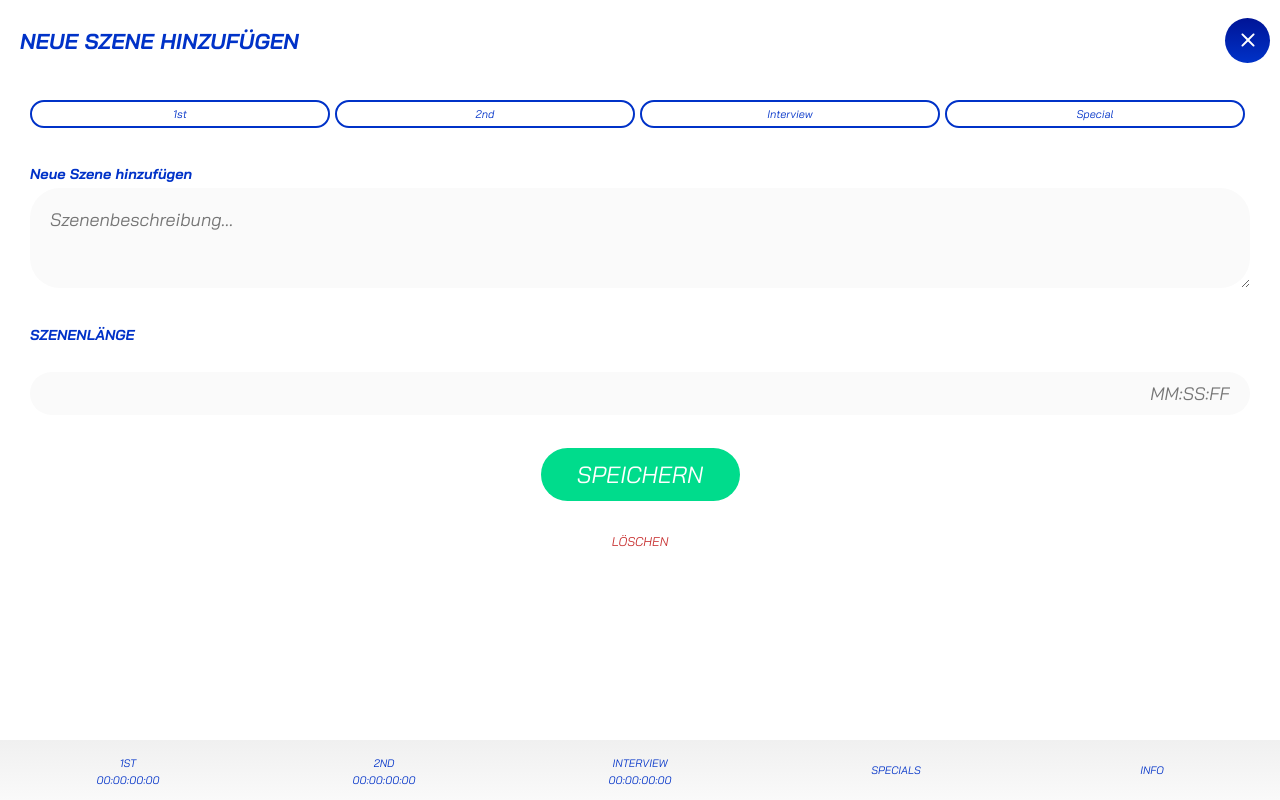
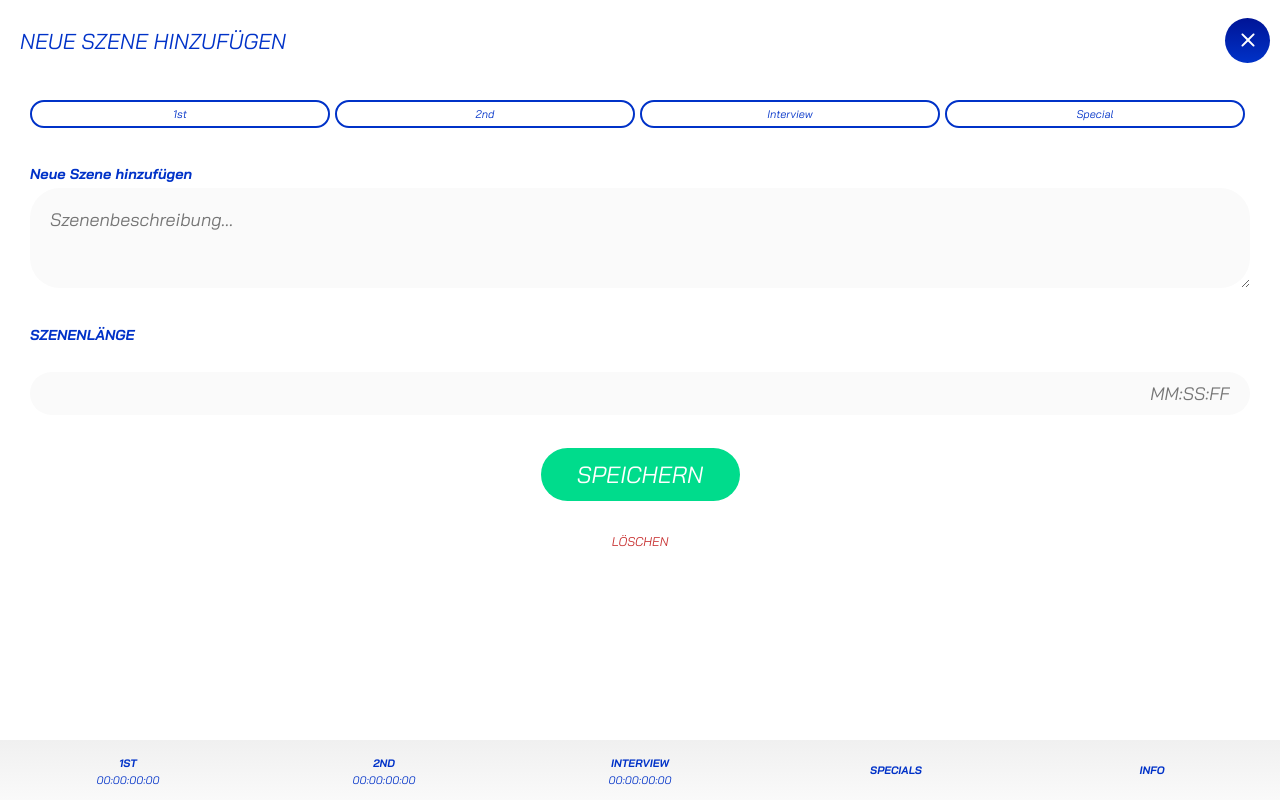
Before and after one commit to mpagels/Bundesliga-Timecode-Tracker, a React (Create React App) app: page /create in a window 1280 px wide. Built offline with nearby package versions, Linux system fonts and the light colour scheme.

Commit message:
Minor styling fix

```diff
--- a/src/components/Header/Header.js
+++ b/src/components/Header/Header.js
@@ -77,6 +77,7 @@ const Top = styled.div`
 const StyledHeader = styled.h1`
   font-size: 1.2em;
   margin: 0;
+  font-weight: 400;
 `
 
 const ActionWrapper = styled.div`
--- a/src/components/NavBar/NavBar.js
+++ b/src/components/NavBar/NavBar.js
@@ -104,6 +104,7 @@ const NavWrapper = styled.nav`
       color: var(--font-blue);
       margin: 0;
       padding: 3px;
+      font-weight: 700;
     }
 
     & span {
```
